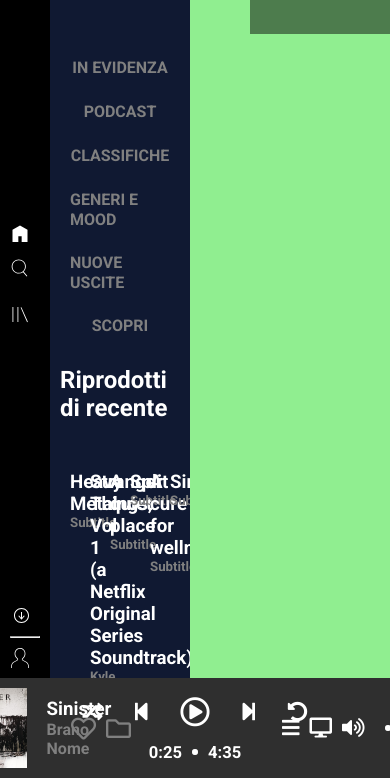
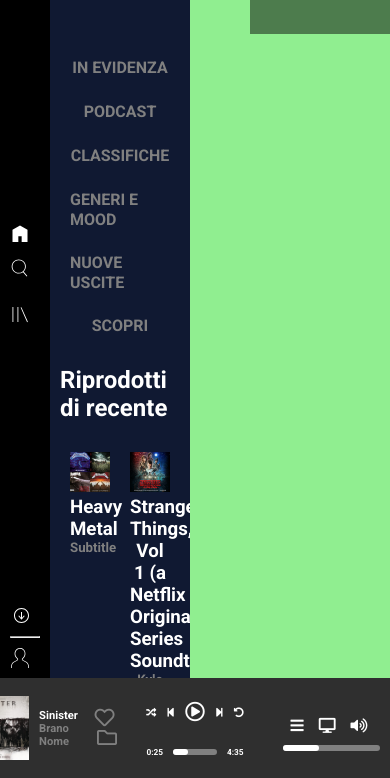
Before and after one commit to ulisse-fontanot/html-css-spotifyweb, a plain HTML site: page index.html in a window 390 px wide. Shown: the part 66-844 px from the top of the page. Drawn offline with Linux system fonts and the light colour scheme.

Commit message:
tutto responsive tranne menu sinistro

```diff
--- a/css/style.css
+++ b/css/style.css
@@ -295,6 +295,25 @@ div .layover{
 .disk h5{
   color: grey;
 }
+
+/* VISIONE TABLET */
+@MEDIA screen and (max-width: 768px){
+  .disk{
+    width: calc(100% / 4);
+    padding: 10px;
+    text-align: center;
+  }
+}
+
+/* VISIONE SMARTPHONE */
+@MEDIA screen and (max-width: 480px){
+  .disk{
+    width: calc(100% / 2);
+    padding: 10px;
+    text-align: center;
+  }
+}
+
 /* MAIN DISCHI/PARTE DESTRA */
 /* MAIN */
 
@@ -333,17 +352,21 @@ footer .scritte-song{
   display: flex;
   flex-direction: column;
   justify-content: center;
+  margin-right: 10px;
 }
 
 footer .c-c{
   display: flex;
   align-items: center;
+  order: 2;
+  justify-content: flex-start;
   font-size: 25px;
 }
 
 footer .img-song{
   display: flex;
   justify-content: flex-end;
+  margin: 0;
 }
 
 footer .footer-song img{
@@ -373,7 +396,6 @@ footer .footer-player .tempo{
   height: 40%;
   display: flex;
   flex-direction: row;
-  justify-content: center;
   align-items: center;
   font-size: 20px;
 }
@@ -410,8 +432,16 @@ footer .footer-mirror{
   font-size: 20px;
 }
 
-footer .footer-mirror i{
+footer .footer-mirror .i-mirror{
+  display: flex;
+  flex-direction: row;
+  justify-content: center;
+  align-items: center;
+}
+
+footer .footer-mirror .i-mirror i{
   padding-right: 10px;
+  font-size: 15px;
 }
 
 footer .footer-mirror .bar{
@@ -436,4 +466,117 @@ footer .footer-mirror .bar div{
   left: -3px;
   top: -3px;
 }
+
+/* VISIONE TABLET FOOTER */
+@MEDIA screen and (max-width: 768px){
+  footer div{
+    height: 100%;
+    width: 22%;
+    padding: 10px;
+  }
+
+  footer .footer-song{
+    height: 100%;
+    width: 30%;
+    padding: 10px;
+  }
+
+  footer i{
+    font-size: 10px;
+    padding: 0 5px;
+  }
+
+  footer .footer-player .pulsanti i{
+    padding: 0 5px;
+  }
+
+  footer .footer-player .pulsanti .fa-play-circle{
+    font-size: 20px;
+  }
+
+  footer .footer-song i{
+    font-size: 20px;
+  }
+
+  footer .footer-song .c-c{
+    display: flex;
+    order: 2;
+    flex-direction: column;
+    justify-content: center;
+    font-size: 25px;
+    padding-left: 40%;
+  }
+
+  footer .footer-player .tempo{
+    width: 100%;
+    height: 40%;
+    display: flex;
+    flex-direction: row;
+    align-items: center;
+    font-size: 10px;
+    padding: 0;
+  }
+
+  footer .footer-player .tempo .bar{
+    width: 90%;
+  }
+
+  footer .footer-mirror{
+    display: flex;
+    flex-direction: column;
+  }
+
+  footer .footer-mirror .i-mirror{
+    display: flex;
+    flex-direction: row;
+    padding: 0;
+    height: 50%;
+  }
+
+  footer .footer-mirror .i-mirror i{
+    padding-right: 10px;
+    font-size: 15px;
+  }
+
+  footer .footer-mirror .bar{
+    width: 100%;
+  }
+}
+
+/* VISIONE SMARTPHONE FOOTER */
+@MEDIA screen and (max-width: 480px){
+  footer div{
+    height: 100%;
+    width: 30%;
+    padding: 10px;
+  }
+
+  footer .footer-song .scritte-song h3{
+    font-size: 0.7em;
+  }
+
+  footer .footer-song .scritte-song h5{
+    font-size: 0.7em;
+  }
+
+  footer .footer-song .c-c{
+    display: flex;
+    order: 2;
+    flex-direction: column;
+    justify-content: center;
+    font-size: 25px;
+  }
+
+  footer .img-song{
+    display: flex;
+    justify-content: flex-end;
+    margin: 0;
+    height: 80%;
+    padding: 0;
+  }
+
+  footer .footer-song img{
+    height: 100%;
+  }
+}
 /* FOOTER */
--- a/index.html
+++ b/index.html
@@ -226,7 +226,7 @@
         </div>
         <div class="scritte-song">
           <h3 class="text-white">Sinister</h3>
-          <h4>Brano Nome</h4>
+          <h5>Brano Nome</h5>
         </div>
         <div class="c-c">
           <i class="far fa-heart pd-r-10"></i>
@@ -252,9 +252,11 @@
       </div>
 
       <div class="footer-mirror text-white">
-        <i class="fas fa-bars"></i>
-        <i class="fas fa-desktop"></i>
-        <i class="fas fa-volume-up"></i>
+        <div class="i-mirror">
+          <i class="fas fa-bars"></i>
+          <i class="fas fa-desktop"></i>
+          <i class="fas fa-volume-up"></i>
+        </div>
         <div class="bar">
           <div></div>
         </div>
```
